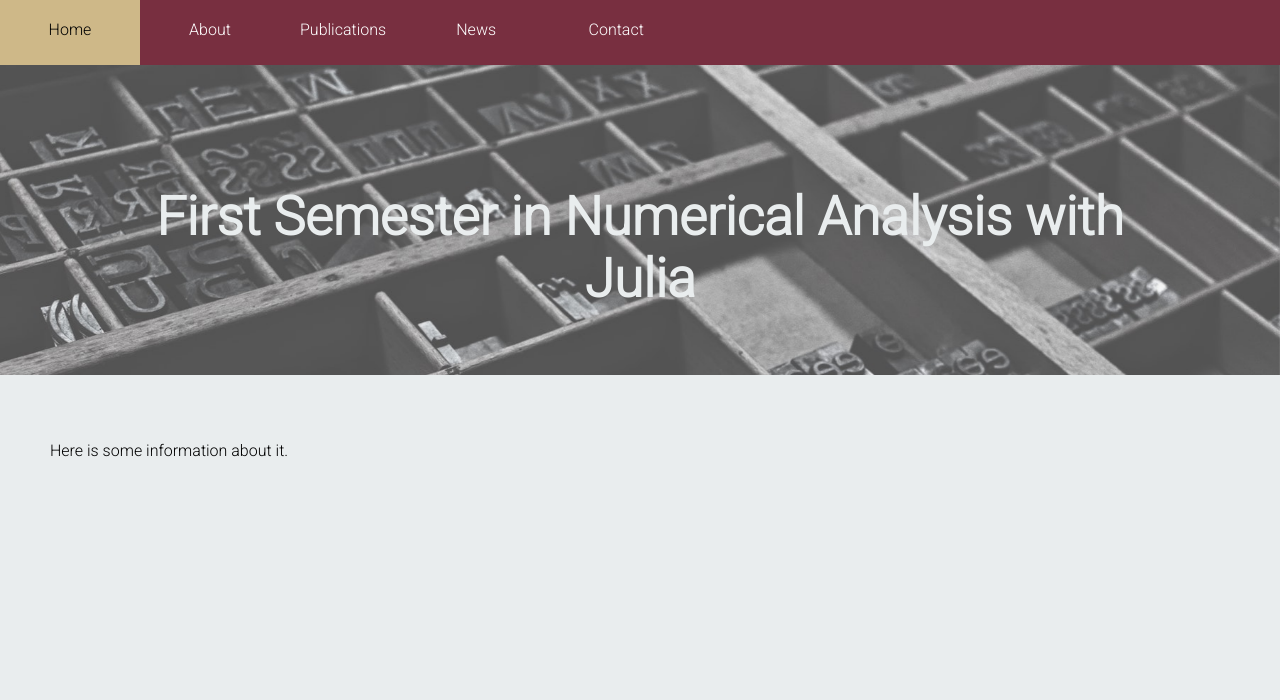
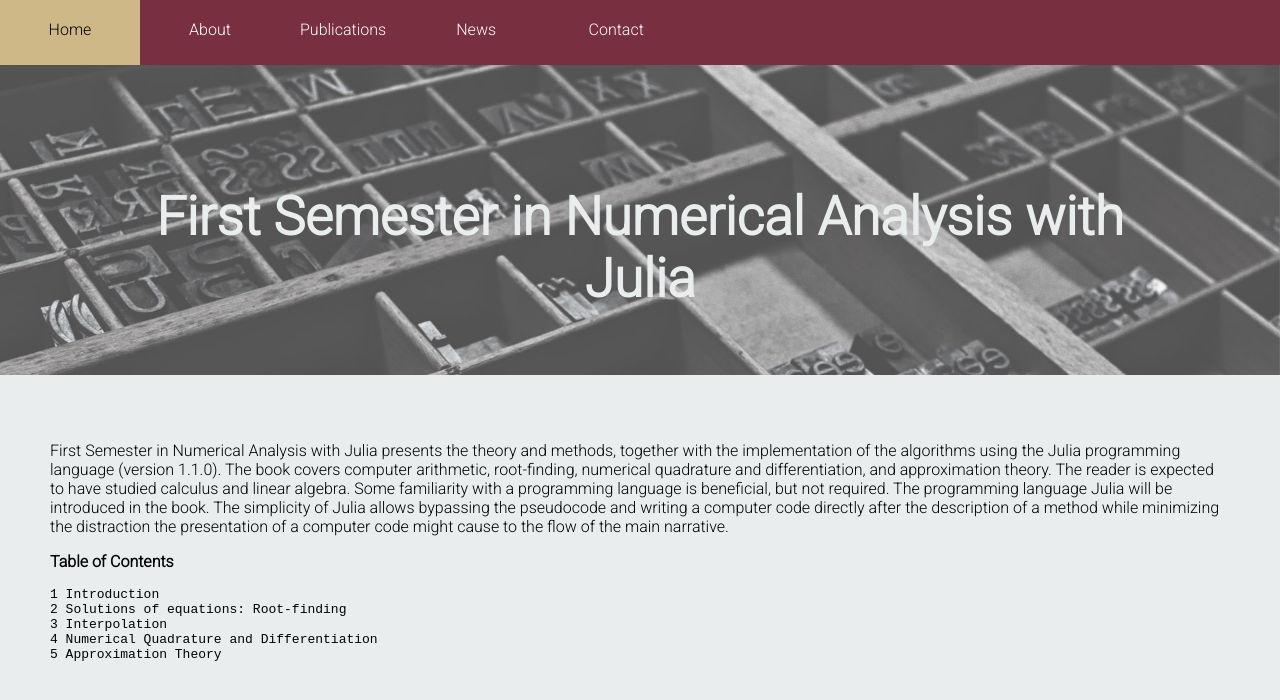
Before and after one commit to fsulibpub/fsulibpub.github.io, a Jekyll site: the page built from _books-oer/numJulia.md, in a window 1280 px wide. Shown: the top 700 px of the page. Built offline with Jekyll 4.4.1, drawn with Linux system fonts in a browser that asks for light colours.

Commit message:
Description added

```diff
--- a/_books-oer/numJulia.md
+++ b/_books-oer/numJulia.md
@@ -1,9 +1,18 @@
 ---
 layout: default
 title: "First Semester in Numerical Analysis with Julia"
-description: "short description of the book"
+description: "First Semester in Numerical Analysis with Julia presents the theory and methods, together with the implementation of the algorithms using the Julia programming language (version 1.1.0). The book covers computer arithmetic, root-finding, numerical quadrature and differentiation, and approximation theory."
 permalink: /books-oer/oerFinMath/
 image: books-oer/oerNumAnJulia.png
 ---
 
-Here is some information about it.
+First Semester in Numerical Analysis with Julia presents the theory and methods, together with the implementation of the algorithms using the Julia programming language (version 1.1.0). The book covers computer arithmetic, root-finding, numerical quadrature and differentiation, and approximation theory. The reader is expected to have studied calculus and linear algebra. Some familiarity with a programming language is beneficial, but not required. The programming language Julia will be introduced in the book. The simplicity of Julia allows bypassing the pseudocode and writing a computer code directly after the description of a method while minimizing the distraction the presentation of a computer code might cause to the flow of the main narrative.
+
+
+**Table of Contents**
+
+    1 Introduction
+    2 Solutions of equations: Root-finding
+    3 Interpolation
+    4 Numerical Quadrature and Differentiation
+    5 Approximation Theory
```
